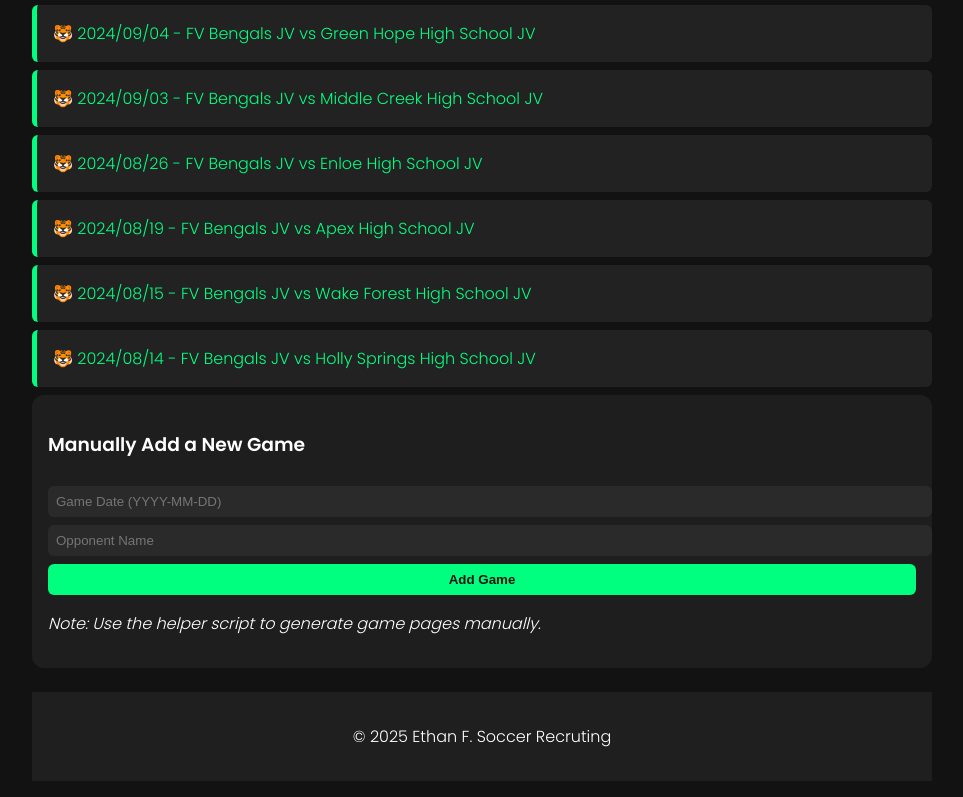
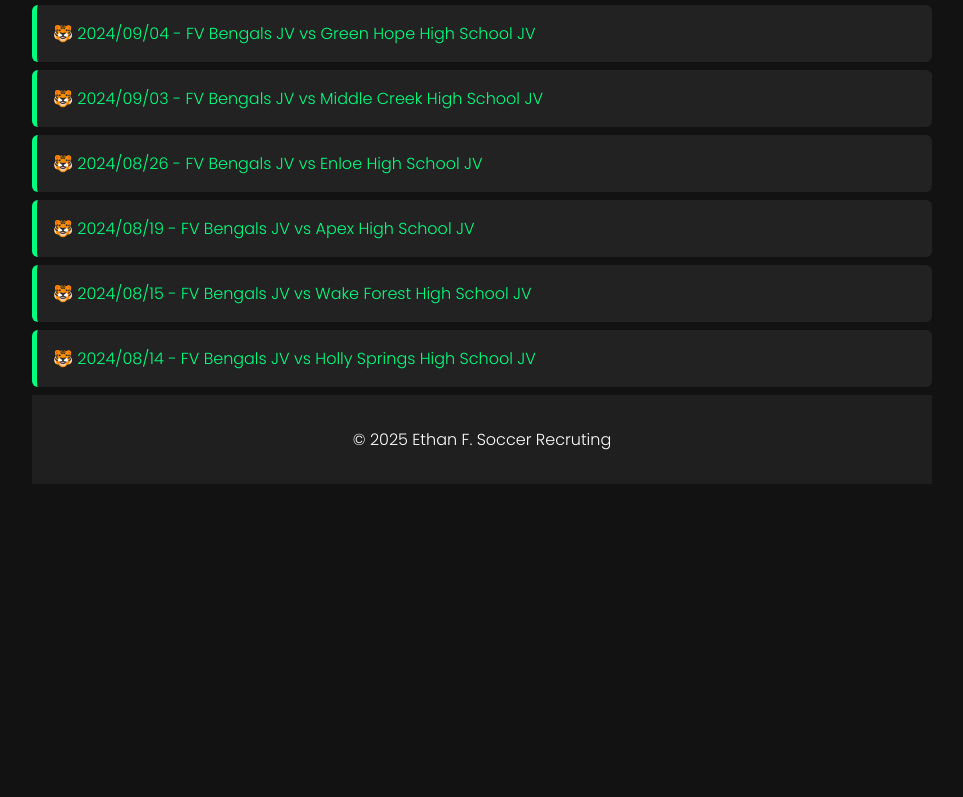
Before and after one commit to cjflowers05/ethan-soccer-site, a plain HTML site: page index.html in a window 1280 px wide. Shown: the part 4828-5625 px from the top of the page, without its empty margins (158-1121 px from the left). After the commit the page ends 5328 px from the top, so only its background shows below. Drawn offline with Linux system fonts and the light colour scheme.

Commit message:
Update index.html

```diff
--- a/index.html
+++ b/index.html
@@ -171,15 +171,6 @@
 <div class="game-card"><a href="games/2024-08-15.html">🐯 2024/08/15 - FV Bengals JV vs Wake Forest High School JV</a></div>
 <div class="game-card"><a href="games/2024-08-14.html">🐯 2024/08/14 - FV Bengals JV vs Holly Springs High School JV</a></div>
 
-<div class="bio">
-  <h3>Manually Add a New Game</h3>
-  <form>
-    <input type="text" placeholder="Game Date (YYYY-MM-DD)">
-    <input type="text" placeholder="Opponent Name">
-    <button type="submit">Add Game</button>
-  </form>
-  <p><em>Note: Use the helper script to generate game pages manually.</em></p>
-</div>
 </div>
 <footer><p>&copy; 2025 Ethan F. Soccer Recruting</p></footer>
 </body>
```
